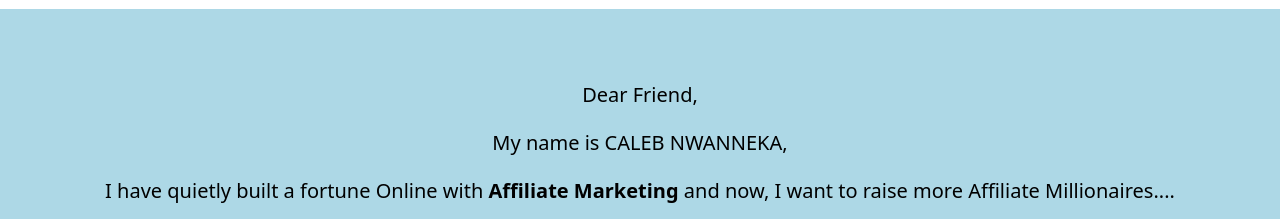
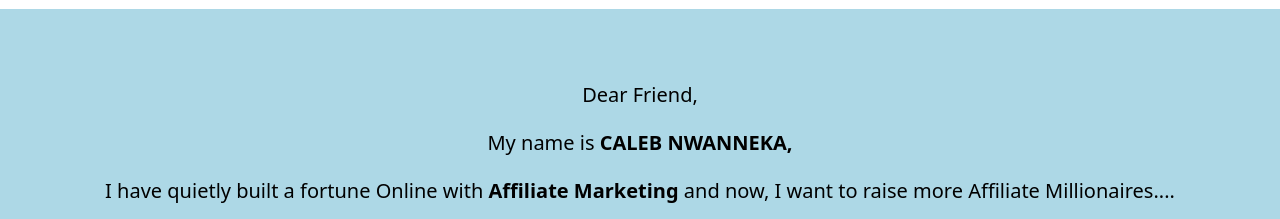
Before and after one commit to minakeed/earnwithcaleb, a plain HTML site: page index.html in a window 1280 px wide. Shown: the part 4000-4219 px from the top of the page. Drawn offline with nearby package versions, Linux system fonts and the light colour scheme.

Commit message:
another changes made

```diff
--- a/index.html
+++ b/index.html
@@ -107,7 +107,7 @@
     <section id="calebintro">
         <div class="text-left md:text-center py-8 md:text-xl" style="background-color: lightblue">
             <p class="m-5 pt-5">Dear Friend, </p>
-            <p class="m-5">My name is CALEB NWANNEKA,</p>
+            <p class="m-5">My name is <span class="font-bold">CALEB NWANNEKA,</span></p>
             <p class="m-5">I have quietly built a fortune Online with <span class="font-bold">Affiliate Marketing</span>
                 and now, I want to raise more
                 Affiliate
```
